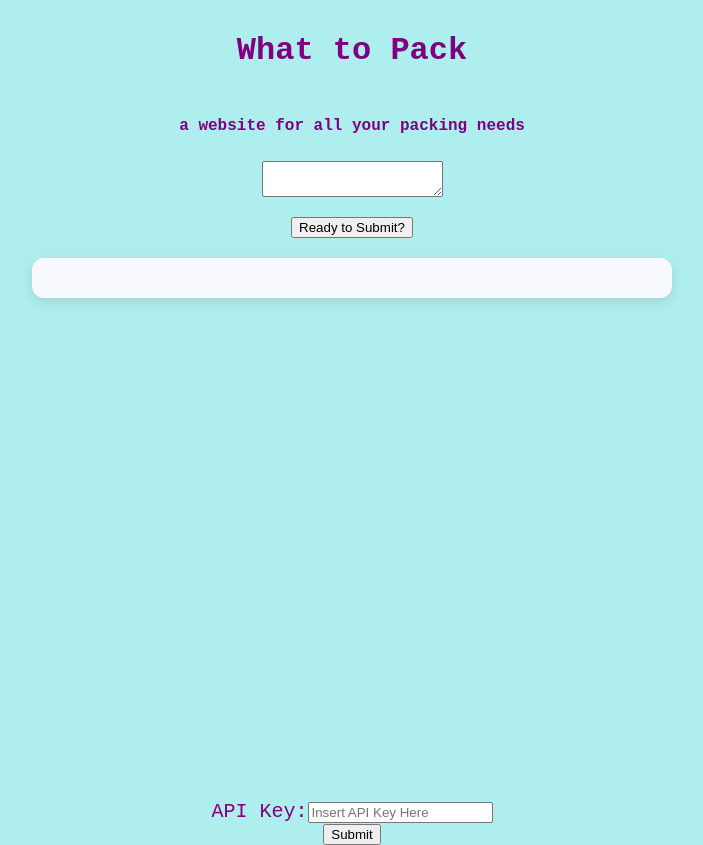
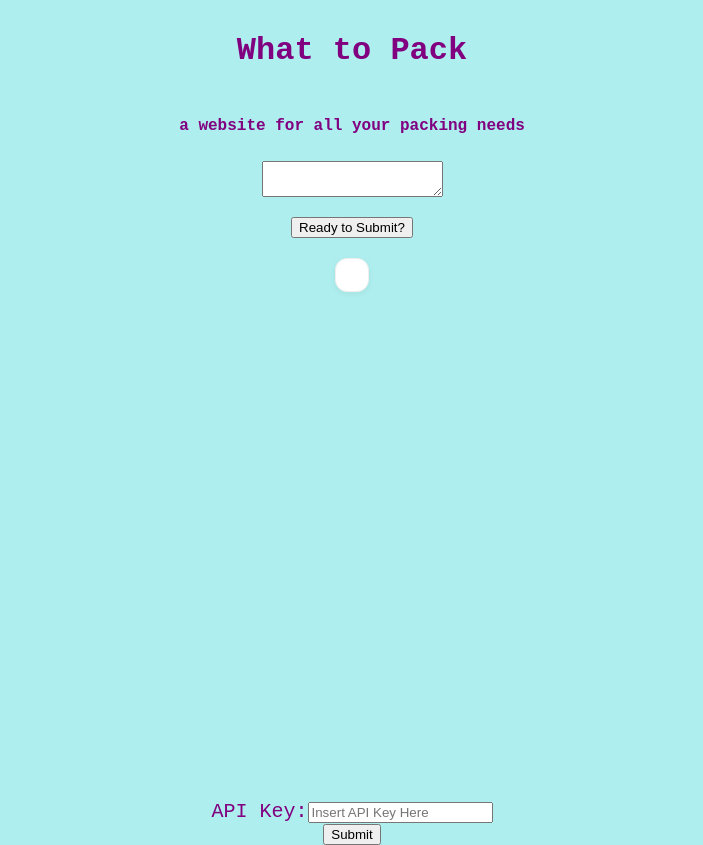
Before and after one commit to Shaina-Z/What-to-Pack, a React (Create React App) app: page / in a window 1280 px wide. Shown: the whole page, without its empty margins (288-991 px from the left). Built offline with nearby package versions, Linux system fonts and the light colour scheme.

Commit message:
fixed markdown issue

```diff
--- a/src/App.css
+++ b/src/App.css
@@ -26,12 +26,18 @@
 }
 
 .chat-output-container {
-  background-color: #f8f8ff;
+  display: flex;
+  flex-direction: column;
+  gap: 16px;
+  padding: 20px;
+}
+
+
+.markdown-card {
+  background-color: #ffffff;
+  border: 1px solid #eee;
+  padding: 16px;
   border-radius: 12px;
-  padding: 20px;
-  margin: 20px auto;
-  width: 90%;
-  max-width: 600px;
-  box-shadow: 0 4px 12px rgba(0, 0, 0, 0.1);
-  font-family: "Segoe UI", sans-serif;
+  box-shadow: 0 2px 6px rgba(0, 0, 0, 0.05);
+  font-family: 'Segoe UI', sans-serif;
 }
--- a/src/App.tsx
+++ b/src/App.tsx
@@ -14,7 +14,8 @@ if (prevKey !== null) {
 function App() {
   const [key, setKey] = useState(keyData);
   const[response, setResponse]=useState("");
-  const[gpt, setGPT]=useState("");
+  const[markdown, setGPT]=useState("");
+  const sections = markdown.split(/(?=### )/);
   function changeKey(event: React.ChangeEvent<HTMLInputElement>) {
     setKey(event.target.value);
   }
@@ -46,7 +47,13 @@ function App() {
         />
       </Form.Group>
        <Button onClick={generateReportForUser} >Ready to Submit?</Button>
-       <div className="chat-output-container"><ReactMarkdown>{gpt}</ReactMarkdown></div>
+       <div className="chat-output-container">
+      {sections.map((section, idx) => (
+        <div className="markdown-card" key={idx}>
+          <ReactMarkdown>{section}</ReactMarkdown>
+        </div>
+      ))}
+      </div>
       </header>
       <Form className="api-form-container">
         <Form.Label style={{ fontFamily: "Courier New", color: '#800080', fontSize: '20px', }}>API Key:</Form.Label>
--- a/src/GPT.ts
+++ b/src/GPT.ts
@@ -12,6 +12,7 @@ async function genResponse(responses: string) {
         const completion = await openai.chat.completions.create({
             messages: [{"role": "system", "content": "You are a helpful trave; assistant."},
             {"role": "user", "content": "Based on these answers, what clothes would you recommend for them to pack based on where they are going?. \n"
+                +"Please make each answer its own markdown block"
                 + responses },
                 ],
 
```
